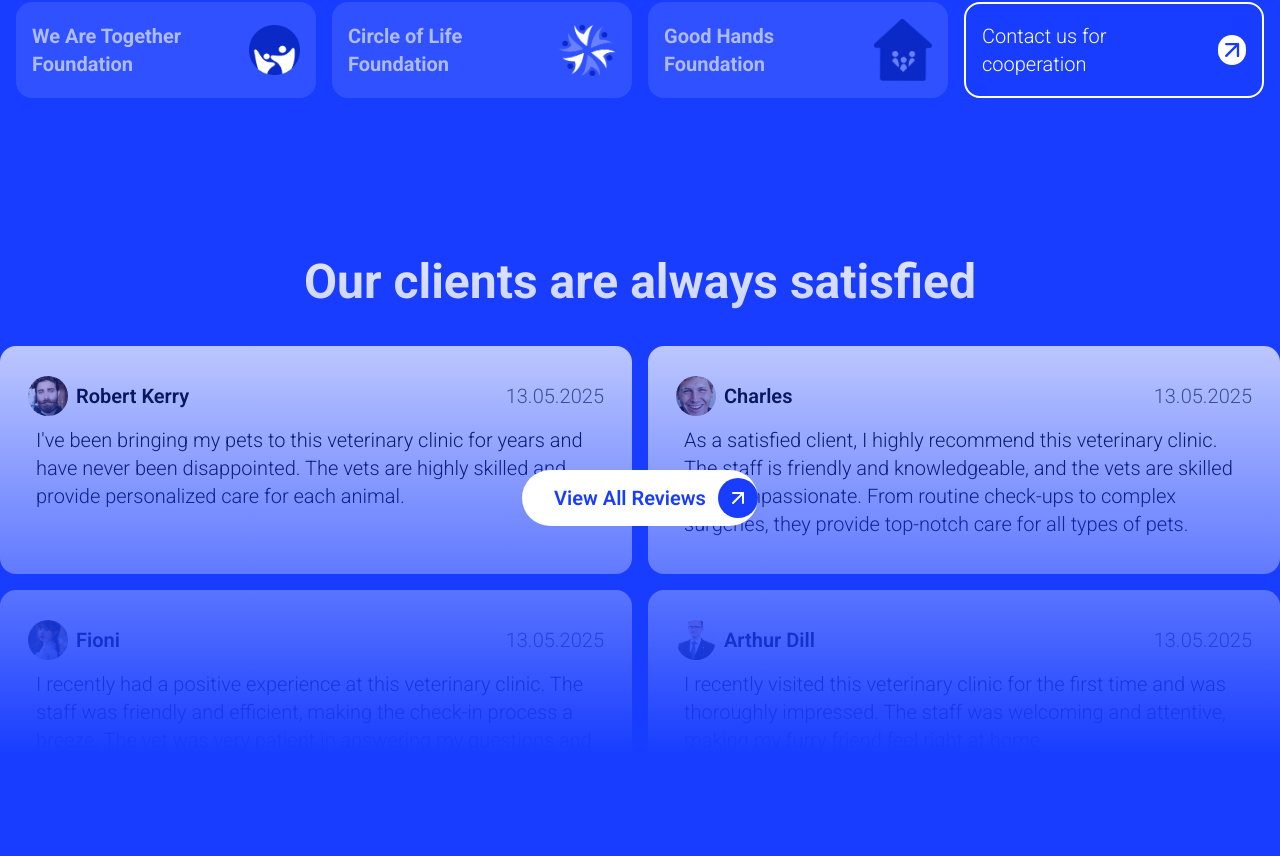
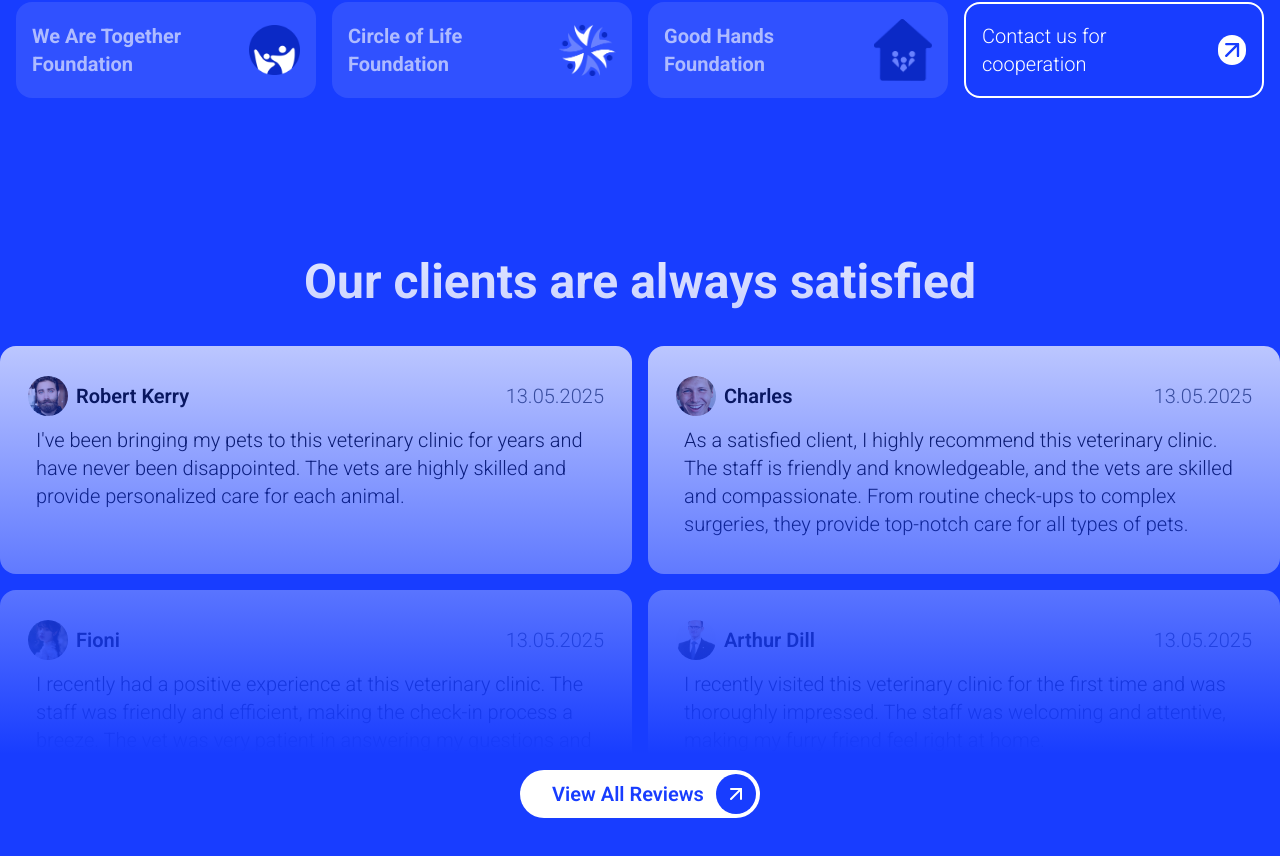
Before and after one commit to LazuardiFadhilah/pet-clinic, a Next.js app: page / in a window 1280 px wide. Shown: the part 3782-4638 px from the top of the page. Built offline with nearby package versions, Linux system fonts and the light colour scheme.

Commit message:
Refactor ReviewSection component button layout for improved alignment and spacing

```diff
--- a/src/app/reviewSection.tsx
+++ b/src/app/reviewSection.tsx
@@ -72,10 +72,10 @@ export default function ReviewSection() {
       </div>
 
       {/* Tombol View All Reviews dengan gradient background */}
-      <div className="absolute flex items-center justify-center inset-0 bottom-20 z-10 bg-gradient-to-b from-transparent from-0% to-primary to-90%">
-        <div className="flex flex-row justify-center items-center bg-white rounded-full text-primary font-semibold text-lg lg:text-xl pl-8 py-2">
+      <div className="absolute flex items-end justify-center inset-0 bottom-20 z-10 bg-gradient-to-b from-transparent from-0% to-primary to-90%">
+        <div className="flex flex-row justify-center items-center bg-white rounded-full text-primary font-semibold text-lg lg:text-xl pl-8">
           View All Reviews
-          <FiArrowUpRight className="bg-primary text-white rounded-full ml-3 p-2" size={40} />
+          <FiArrowUpRight className="bg-primary text-white rounded-full ml-3 m-1 p-2" size={40} />
         </div>
       </div>
     </section>
```
